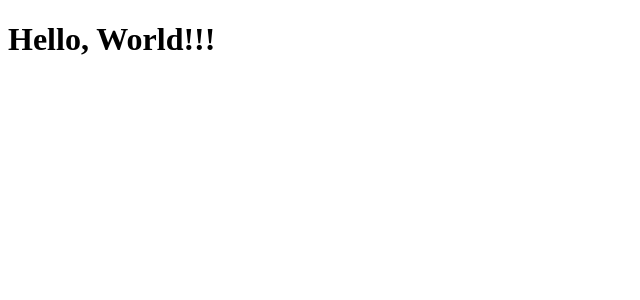
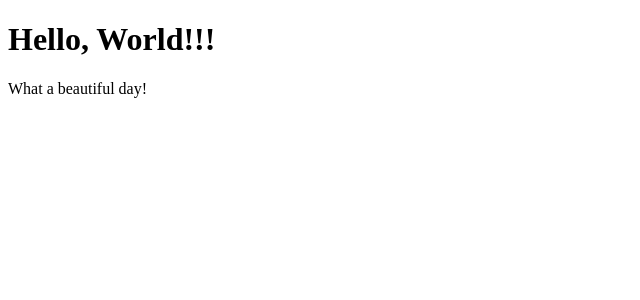
Before and after one commit to AndreaBarberio/DevelHope_JSX-Exercises, a React (Create React App) app in the folder my-react-exercise/: page / in a window 1280 px wide. Shown: the top 300 px of the page, without its empty margins (0-640 px from the left). Built offline with nearby package versions, Linux system fonts and the light colour scheme.

Commit message:
update: added a p tag within a div to render its message due to jsx syntax

```diff
--- a/my-react-exercise/src/Hello.js
+++ b/my-react-exercise/src/Hello.js
@@ -3,7 +3,9 @@ import React from 'react'
 
 export class Hello extends React.Component {
     render() {
-        return <h1>Hello, World!!!</h1>
-
+        return <div>
+        <h1>Hello, World!!!</h1>
+        <p>What a beautiful day!</p>
+    </div>
     }
 }
```
